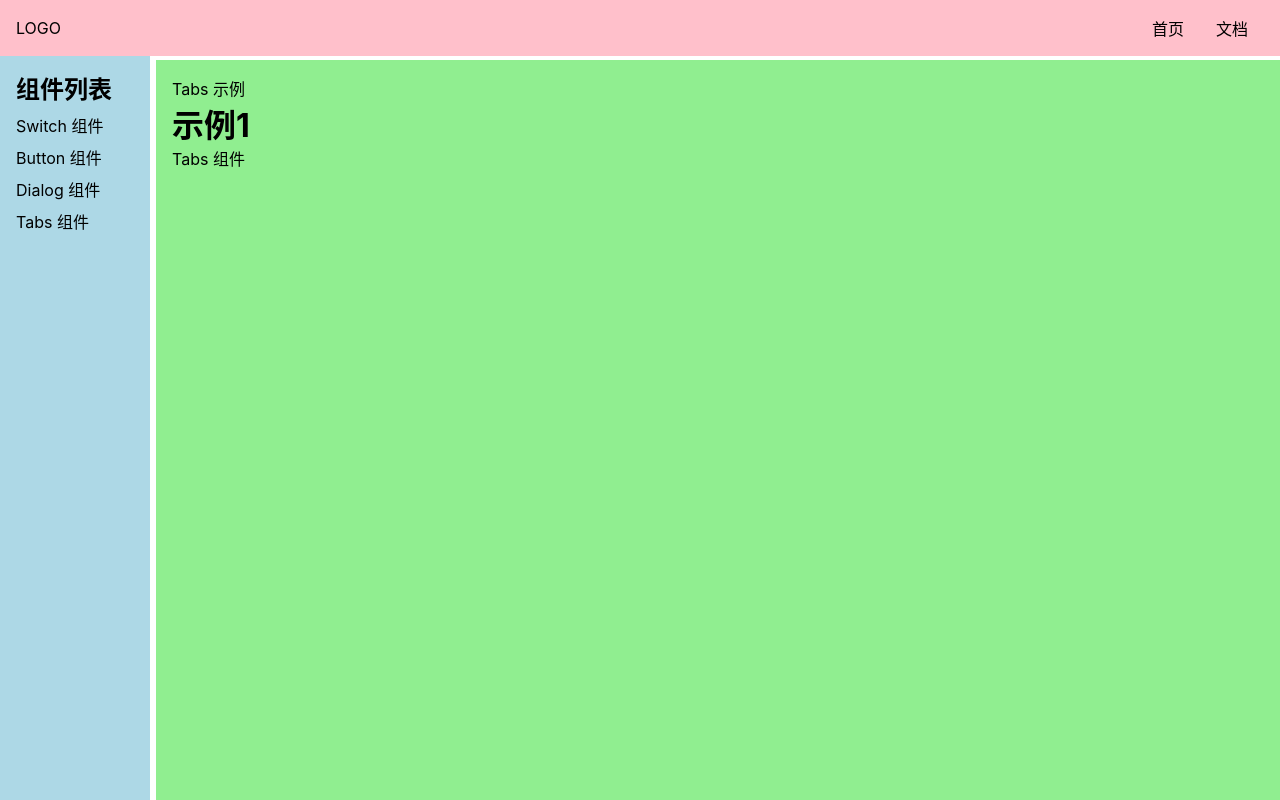
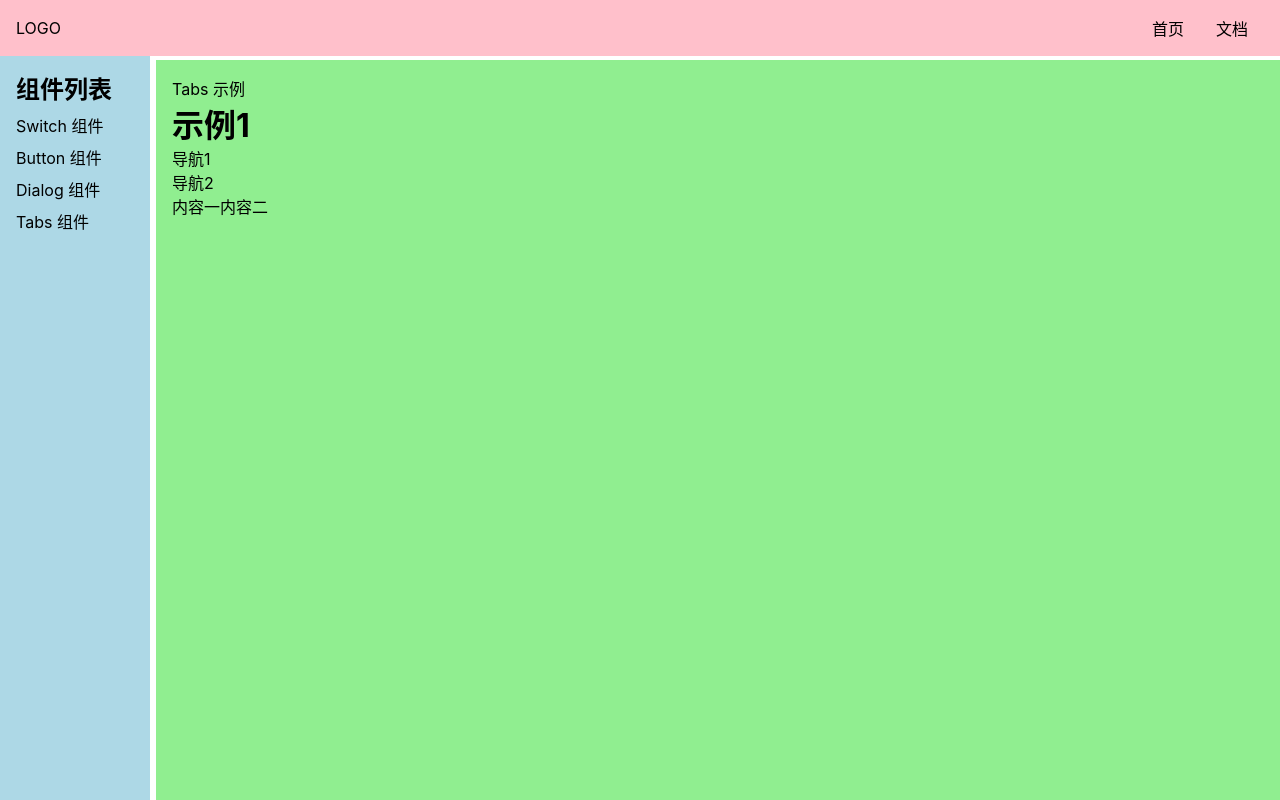
Before and after one commit to polaris-hike/Vue3-Gulu-UI, a Vue app: page /#/doc/tabs in a window 1280 px wide. Built offline with nearby package versions, Linux system fonts and the light colour scheme.

Commit message:
render Tabs

```diff
--- a/src/components/TabsDemo.vue
+++ b/src/components/TabsDemo.vue
@@ -2,8 +2,8 @@
     <div>Tabs 示例</div>
     <h1>示例1</h1>
     <Tabs>
-        <Tab :title="导航1">内容一</Tab>
-        <Tab :title="导航2">内容二</Tab>
+        <Tab title="导航1">内容一</Tab>
+        <Tab title="导航2">内容二</Tab>
     </Tabs>
 </template>
 
--- a/src/libs/Tab.vue
+++ b/src/libs/Tab.vue
@@ -1,5 +1,5 @@
 <template>
-    Tab 组件
+    <slot></slot>
 </template>
 
 <script>
--- a/src/libs/Tabs.vue
+++ b/src/libs/Tabs.vue
@@ -1,11 +1,26 @@
 <template>
-    Tabs 组件
+    <div v-for="(t,index) in titles" :key="index">{{t}}</div>
+    <component v-for="(c,index) in defaults" :is="c" :key="index"></component>
 </template>
 
-<script>
+<script lang="ts">
+    import Tab from './Tab.vue';
+
     export default {
-        name: "Tabs"
-    }
+        name: 'Tabs',
+        setup(props, context) {
+            const defaults = context.slots.default();
+            defaults.forEach((tag) => {
+                if (tag.type !== Tab) {
+                    throw new Error('Tabs 子标签必须是 Tab');
+                }
+            });
+            const titles = defaults.map((tab) => {
+                return tab.props.title;
+            });
+            return {defaults, titles};
+        }
+    };
 </script>
 
 <style scoped>
```
